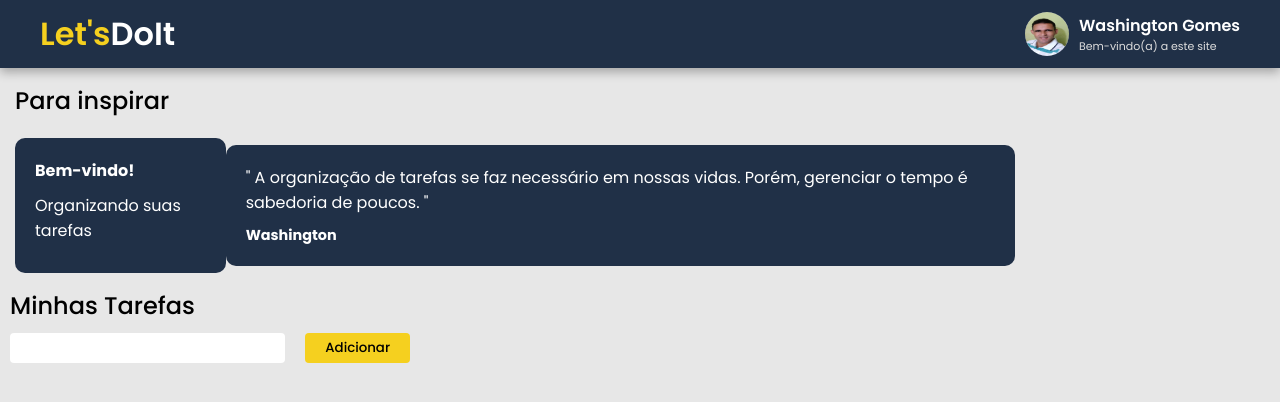
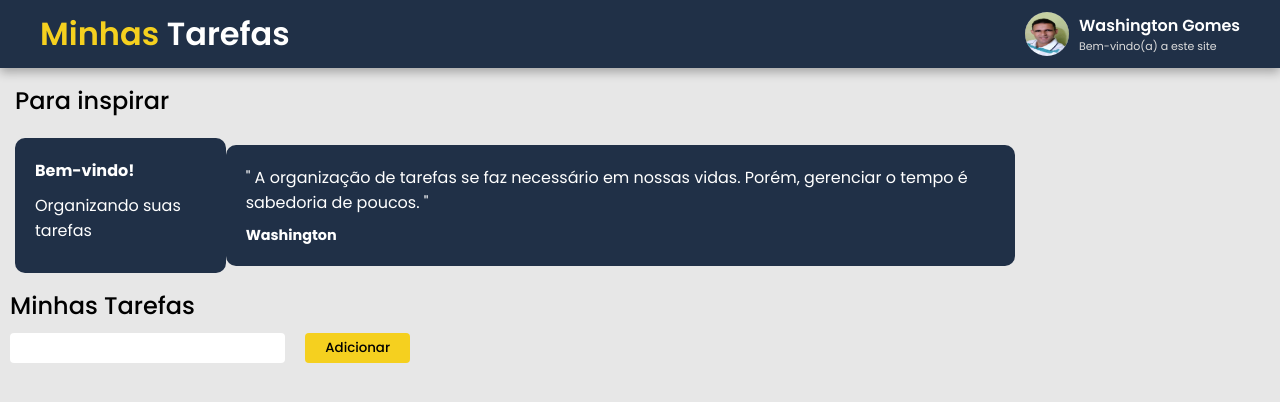
Before and after one commit to washingtongomes/web-challenge1, a React (Create React App) app: page / in a window 1280 px wide. Shown: the top 402 px of the page. Built offline with nearby package versions, Linux system fonts and the light colour scheme; the HTML template or start-up script is replaced by a standard one.

Commit message:
Update index.jsx

```diff
--- a/src/components/Header/index.jsx
+++ b/src/components/Header/index.jsx
@@ -5,7 +5,7 @@ function Header() {
     <header id="header">
       <nav>
         <span className="nav-brand">
-          <span>Let's</span>DoIt
+          <span>Minhas</span> Tarefas
         </span>
 
         <div className="profile">
```
